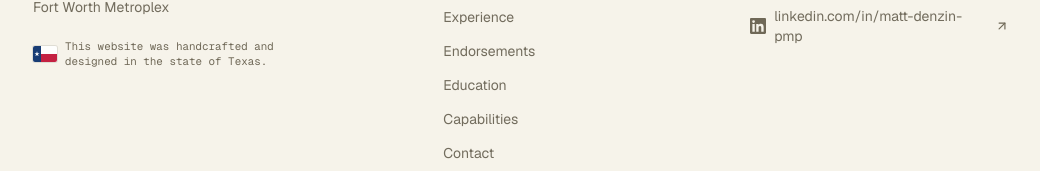
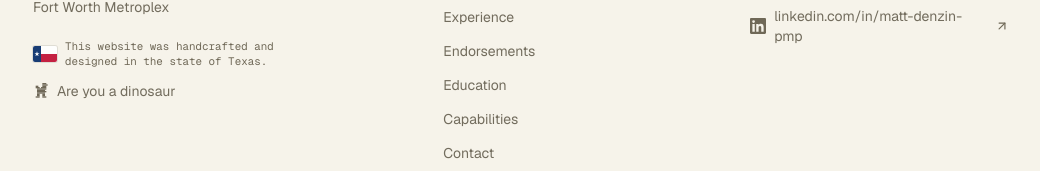
Before and after one commit to HotWings101/matt-denzin-resume, a Next.js app: page / in a window 1280 px wide. Shown: the part 10969-11140 px from the top of the page, without its empty margins (119-1159 px from the left). Built offline with nearby package versions, Linux system fonts and the light colour scheme; no server answers.

Commit message:
Footer: add T-rex icon + 'Are you a dinosaur' link below Texas colophon

```diff
--- a/src/components/site/site-footer.tsx
+++ b/src/components/site/site-footer.tsx
@@ -1,7 +1,7 @@
 import Link from "next/link";
 import { ArrowUpRight, Mail } from "lucide-react";
 import { profile } from "@/data/resume";
-import { LinkedinIcon, TexasFlagIcon } from "@/components/ui/icons";
+import { LinkedinIcon, TexasFlagIcon, TrexIcon } from "@/components/ui/icons";
 
 interface FooterLink {
   href: string;
@@ -47,6 +47,15 @@ export function SiteFooter() {
                 This website was handcrafted and designed in the state of Texas.
               </span>
             </div>
+
+            {/* Are you a dinosaur? */}
+            <Link
+              href="/are-you-a-dinosaur"
+              className="group mt-3 inline-flex items-center gap-2 text-sm text-muted transition-colors hover:text-accent"
+            >
+              <TrexIcon className="size-4 shrink-0 text-faint transition-colors group-hover:text-accent" />
+              Are you a dinosaur
+            </Link>
           </div>
 
           {/* Quick links */}
--- a/src/components/ui/icons.tsx
+++ b/src/components/ui/icons.tsx
@@ -42,3 +42,41 @@ export function TexasFlagIcon({ className, ...props }: SVGProps<SVGSVGElement>)
     </svg>
   );
 }
+
+/**
+ * Blocky T-rex glyph (pixel-silhouette style): head + snout upper-right,
+ * tail upper-left, bulky body, two legs. currentColor; size via className.
+ */
+export function TrexIcon({ className, ...props }: SVGProps<SVGSVGElement>) {
+  return (
+    <svg
+      viewBox="0 0 24 24"
+      fill="currentColor"
+      aria-hidden="true"
+      className={className}
+      {...props}
+    >
+      {/* head + snout */}
+      <rect x="14" y="0" width="6" height="2" />
+      <rect x="14" y="2" width="8" height="2" />
+      <rect x="14" y="4" width="6" height="2" />
+      <rect x="12" y="6" width="8" height="2" />
+      {/* tail (upper-left) */}
+      <rect x="4" y="4" width="4" height="2" />
+      <rect x="4" y="6" width="6" height="2" />
+      {/* body */}
+      <rect x="6" y="8" width="14" height="2" />
+      <rect x="6" y="10" width="12" height="2" />
+      <rect x="6" y="12" width="14" height="2" />
+      <rect x="6" y="14" width="12" height="2" />
+      {/* legs */}
+      <rect x="6" y="16" width="4" height="2" />
+      <rect x="14" y="16" width="4" height="2" />
+      <rect x="6" y="18" width="4" height="2" />
+      <rect x="14" y="18" width="4" height="2" />
+      {/* feet */}
+      <rect x="4" y="20" width="6" height="2" />
+      <rect x="14" y="20" width="6" height="2" />
+    </svg>
+  );
+}
```
